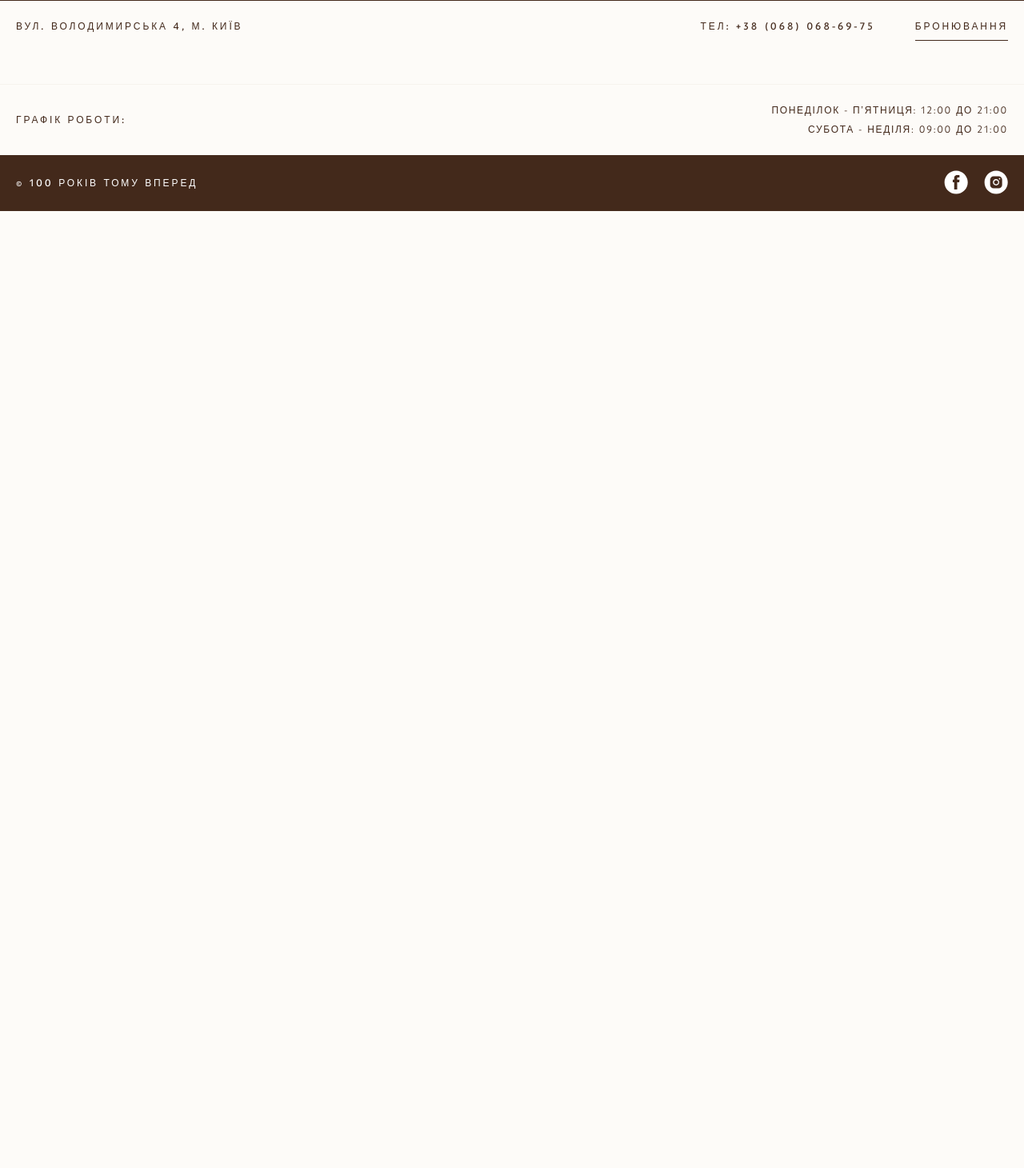
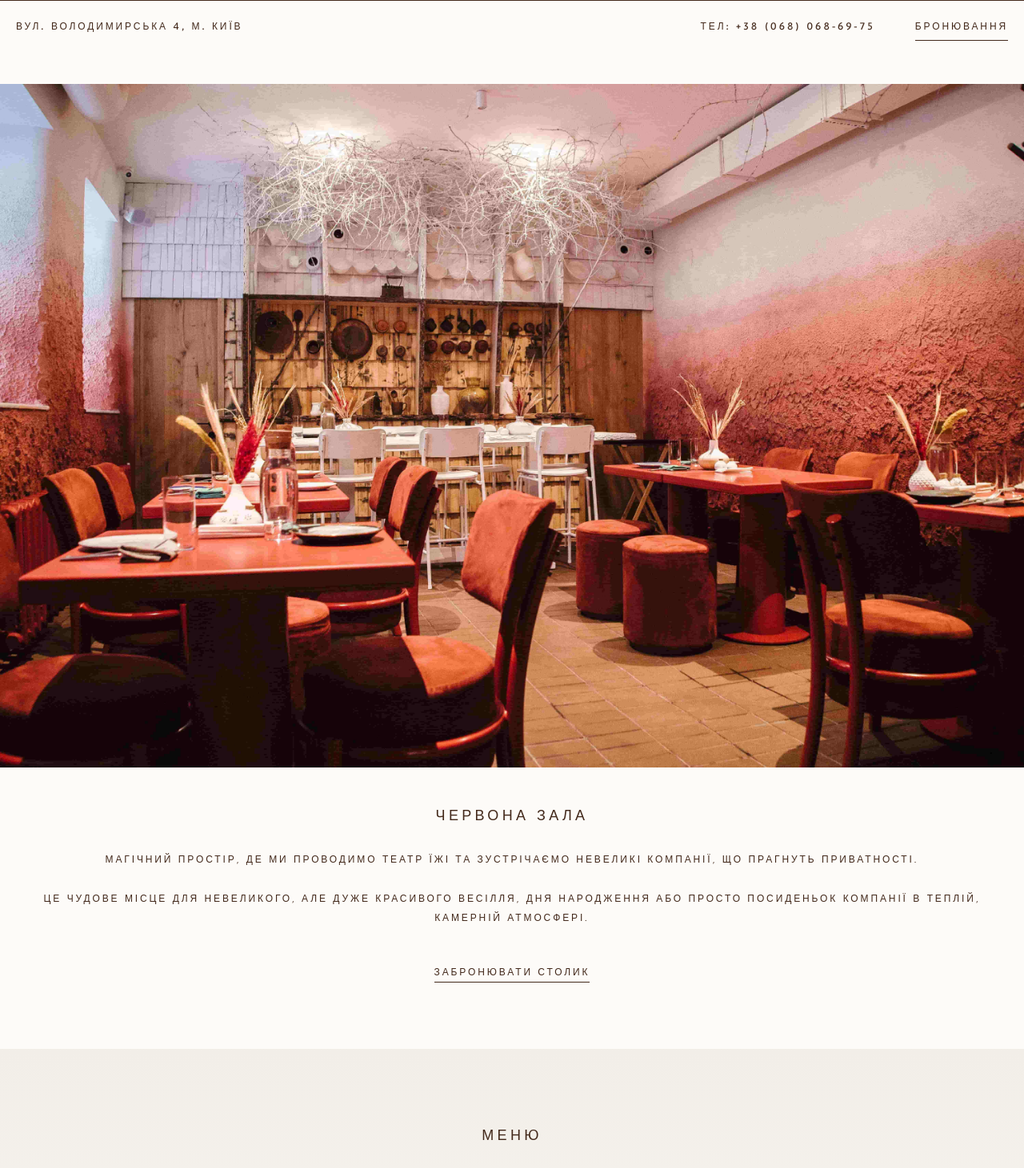
Before and after one commit to Ry6ens/100rokiv-react, a React (Create React App) app: page /redroom in a window 1280 px wide. Shown: the top 1461 px of the page at 80% size. Before the commit the page ends 800 px from the top, so only its background shows below. Built offline with nearby package versions, Linux system fonts and the light colour scheme.

Commit message:
update Ground, Above, Redroom pages

```diff
--- /dev/null
+++ b/src/components/Title/Title.jsx
@@ -0,0 +1,45 @@
+import { Link } from "react-router-dom";
+
+import s from "./Title.module.scss";
+
+export default function Title({
+  img,
+  title,
+  textParag1,
+  textParag2,
+  textParag3,
+}) {
+  return (
+    <section className={s.sectionTitle}>
+      <img
+        className={s.img}
+        src={img}
+        alt="100 років тому вперед Перший поверх"
+      />
+      <div className={s.container}>
+        <h1 className={s.title}>{title}</h1>
+        <p className={s.text}>{textParag1}</p>
+        <p className={s.text}>{textParag2}</p>
+        <p className={s.text}>{textParag3}</p>
+        {/* <p className={s.text}>
+          Входячи, ви потрапляєте до затишної, оздобленої натуральним деревом
+          зали.
+        </p>
+        <p className={s.text}>
+          Це найкраще місце для того, щоб насолодитися смаком України у великій
+          компанії - друзів, родини або просто знайомих.
+        </p>
+        <p className={s.text}>
+          Тут, до речі, знаходиться наш бар, де народжуються авторські коктейлі
+          - унікальні напої з місцевих інгредієнтів. Уявіть, як це чудово -
+          спостерігати за тим, як створюється саме ваш!
+        </p> */}
+        <div className={s.btnLink}>
+          <Link to="/book" className={s.btnBook}>
+            Забронювати столик
+          </Link>
+        </div>
+      </div>
+    </section>
+  );
+}
--- a/src/pages/AbovePage/AbovePage.jsx
+++ b/src/pages/AbovePage/AbovePage.jsx
@@ -1,3 +1,32 @@
+import { useMediaQuery } from "react-responsive";
+
+import AboveIMG from "../../images/above.jpeg";
+
+import Title from "../../components/Title/Title";
+
+import Navigation from "../../components/Navigation/Navigation";
+import Gallery from "../../components/Gallery/Gallery";
+import Menu from "../../components/Menu/Menu";
+
+// import s from "./AbovePage.module.scss";
+
 export default function AbovePage() {
-  return <></>;
+  const isDesktop = useMediaQuery({ minWidth: 1024 });
+
+  return (
+    <main>
+      <Title
+        img={AboveIMG}
+        title="Другий поверх"
+        textParag1="Піднявшись сходами, ви опинитеся в просторій світлій залі з великими вікнами."
+        textParag2="Це найкраще місце для того, щоб зранку повільно снідати в проміннях яскравого сонця, а ввечері - відчути Україну на
+    смак, насолоджуючись атмосферою історичних вулиць Києва."
+        textParag3="Декілька раз на місяць ми проводимо тут спеціальні заходи, які розширюють ваші уявлення про українську їжу. Розумієте,
+    яку дивовижну енергетику мая ця зала."
+      />
+      <Menu />
+      <Gallery />
+      {isDesktop && <Navigation navClass="footer-navigation_desktop" />}
+    </main>
+  );
 }
--- a/src/pages/GroundPage/GroundPage.jsx
+++ b/src/pages/GroundPage/GroundPage.jsx
@@ -1,47 +1,28 @@
-import { Link } from "react-router-dom";
 import { useMediaQuery } from "react-responsive";
 
-import Ground from "../../images/ground.jpeg";
+import GroundIMG from "../../images/ground.jpeg";
 
+import Title from "../../components/Title/Title";
 import Navigation from "../../components/Navigation/Navigation";
 import Gallery from "../../components/Gallery/Gallery";
 import Menu from "../../components/Menu/Menu";
 
-import s from "./GroundPage.module.scss";
+// import s from "./GroundPage.module.scss";
 
 export default function GroundPage() {
   const isDesktop = useMediaQuery({ minWidth: 1024 });
 
   return (
     <main>
-      <section className={s.sectionTitle}>
-        <img
-          className={s.img}
-          src={Ground}
-          alt="100 років тому вперед Перший поверх"
-        />
-        <div className={s.container}>
-          <h1 className={s.title}>Перший поверх</h1>
-          <p className={s.text}>
-            Входячи, ви потрапляєте до затишної, оздобленої натуральним деревом
-            зали.
-          </p>
-          <p className={s.text}>
-            Це найкраще місце для того, щоб насолодитися смаком України у
-            великій компанії - друзів, родини або просто знайомих.
-          </p>
-          <p className={s.text}>
-            Тут, до речі, знаходиться наш бар, де народжуються авторські
-            коктейлі - унікальні напої з місцевих інгредієнтів. Уявіть, як це
-            чудово - спостерігати за тим, як створюється саме ваш!
-          </p>
-          <div className={s.btnLink}>
-            <Link to="/book" className={s.btnBook}>
-              Забронювати столик
-            </Link>
-          </div>
-        </div>
-      </section>
+      <Title
+        img={GroundIMG}
+        title="Перший поверх"
+        textParag1="Входячи, ви потрапляєте до затишної, оздобленої натуральним деревом зали."
+        textParag2="Це найкраще місце для того, щоб насолодитися смаком України у великій компанії - друзів,
+      родини або просто знайомих."
+        textParag3="Тут, до речі, знаходиться наш бар, де народжуються авторські коктейлі - унікальні напої з
+      місцевих інгредієнтів.<br> Уявіть, як це чудово - спостерігати за тим, як створюється саме ваш!"
+      />
       <Menu />
       <Gallery />
       {isDesktop && <Navigation navClass="footer-navigation_desktop" />}
--- a/src/pages/RedRoomPage/RedRoomPage.jsx
+++ b/src/pages/RedRoomPage/RedRoomPage.jsx
@@ -1,3 +1,28 @@
+import { useMediaQuery } from "react-responsive";
+
+import RedRoomIMG from "../../images/redroom.jpeg";
+
+import Title from "../../components/Title/Title";
+
+import Navigation from "../../components/Navigation/Navigation";
+import Gallery from "../../components/Gallery/Gallery";
+import Menu from "../../components/Menu/Menu";
+
 export default function RedRoomPage() {
-  return <></>;
+  const isDesktop = useMediaQuery({ minWidth: 1024 });
+
+  return (
+    <main>
+      <Title
+        img={RedRoomIMG}
+        title="Червона зала"
+        textParag1="Магічний простір, де ми проводимо Театр їжі та зустрічаємо невеликі компанії, що прагнуть приватності."
+        textParag2="Це чудове місце для невеликого, але дуже красивого весілля, дня народження або просто посиденьок компанії в теплій,
+    камерній атмосфері."
+      />
+      <Menu />
+      <Gallery />
+      {isDesktop && <Navigation navClass="footer-navigation_desktop" />}
+    </main>
+  );
 }
```
Also changed, not shown: src/components/Title/Title.module.scss (renamed from src/pages/GroundPage/GroundPage.module.scss), src/pages/AbovePage/AbovePage.module.scss (added).
